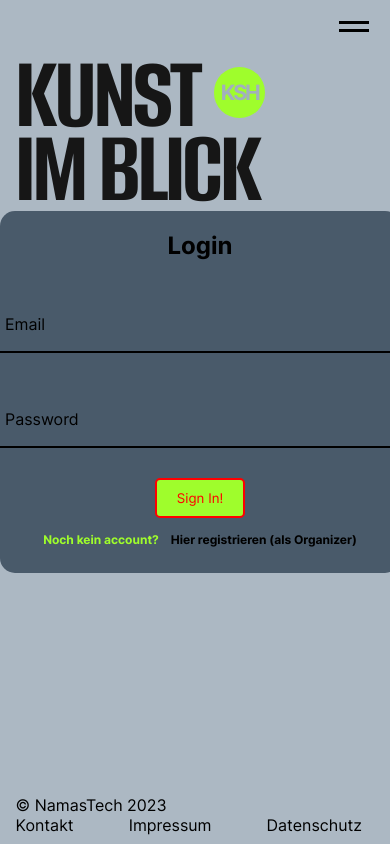
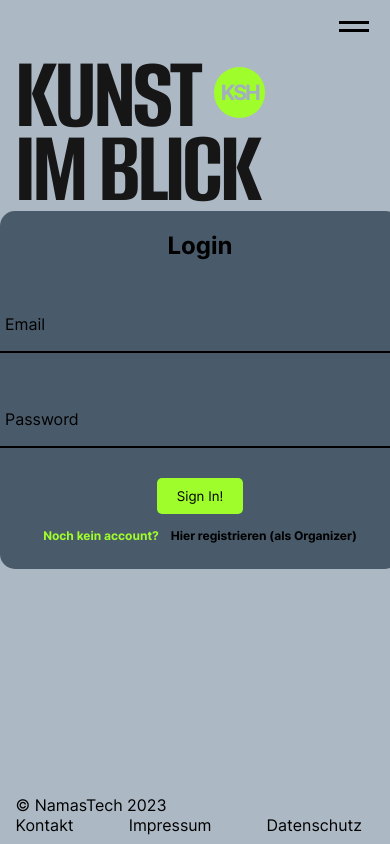
Before and after one commit to NAMASTECH/Kultur-Ausstellungsplattform-frontend, a React (Vite) app: page /login in a window 390 px wide. Built offline with nearby package versions, Linux system fonts and the light colour scheme.

Commit message:
rote Farbe bei LoginForm Button entfernt

```diff
--- a/src/js/views/authentication/LoginForm.scss
+++ b/src/js/views/authentication/LoginForm.scss
@@ -102,10 +102,12 @@ $width: 400px;
     background-color: $green ;
     opacity: 0.6;
   }
-  button:disabled{
+
+  button:disabled {
     cursor: not-allowed;
   }
-  bottom[disabled]{
+
+  bottom[disabled] {
     cursor: not-allowed;
   }
 
@@ -126,16 +128,8 @@ $width: 400px;
 // MEDIA QUERIES // ============================== //
 @media screen and (max-width: 768px) {
   $width: 300px;
+
   .login-form {
     max-width: 400px;
-    button:disabled{
-      border: 2px solid red;
-      color: red;
-    }
-    bottom[disabled]{
-      border: 2px solid red;
-      color: red;
-    }
-
   }
 }
```
